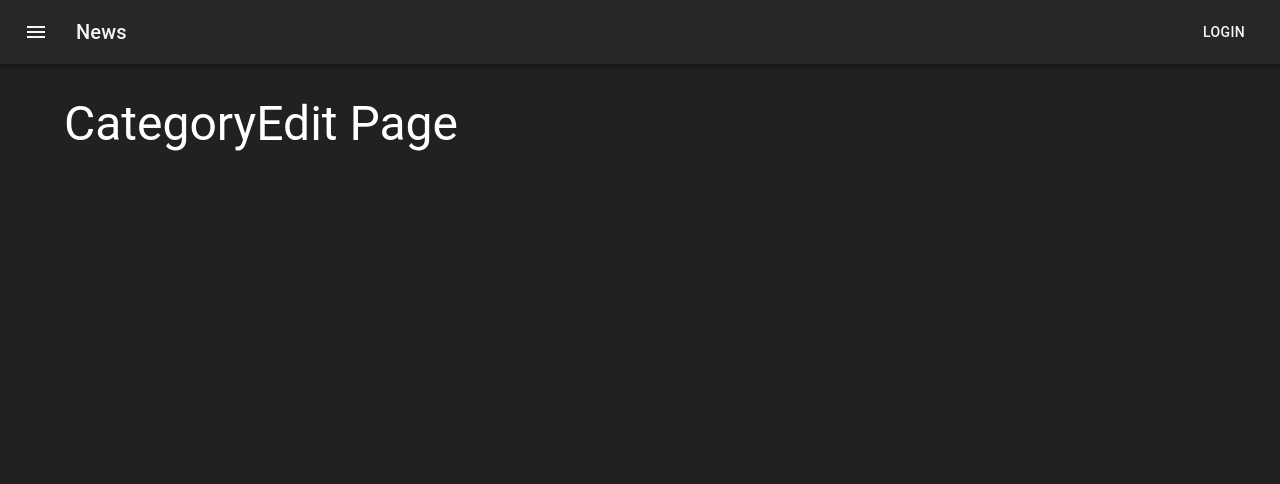
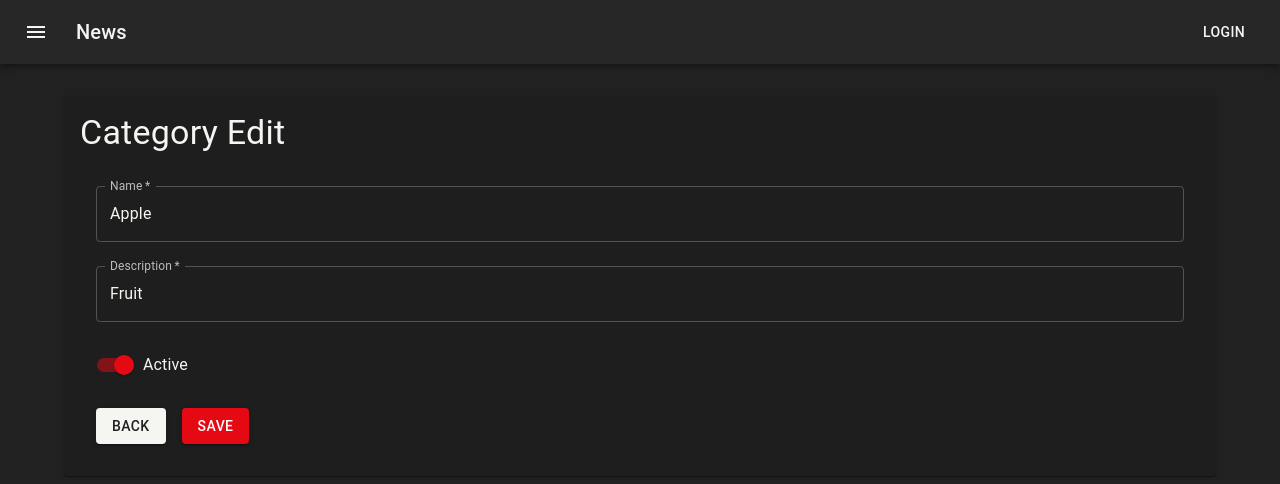
Before and after one commit to luiz8910/codeflix, a React (Create React App) app: page /categories/edit/1 in a window 1280 px wide. Shown: the top 484 px of the page. Built offline with nearby package versions, Linux system fonts and the light colour scheme.

Commit message:
Pagina de edição de categoria

```diff
--- a/src/features/categories/EditCategory.tsx
+++ b/src/features/categories/EditCategory.tsx
@@ -1,10 +1,108 @@
-import { Box, Typography } from "@mui/material";
-import React from "react";
+import {
+  Box,
+  FormControl,
+  Grid,
+  Paper,
+  Typography,
+  TextField,
+  Button,
+  Switch,
+  FormGroup,
+  FormControlLabel,
+} from "@mui/material";
+import { useState } from "react";
+import { Link, useParams } from "react-router-dom";
+import { useAppSelector } from "../../app/hooks";
+import { selectCategoryById } from "./categorySlice";
 
-export const EditCategory = () => (
-  <Box>
-    <Typography variant="h3" component="h1">
-      CategoryEdit Page
-    </Typography>
-  </Box>
-);
+export const EditCategory = () => {
+  const id = useParams().id || "";
+
+  const category = useAppSelector((state) => selectCategoryById(state, id));
+  const [isDisabled, setIsDisabled] = useState(false);
+
+  const handleChange = (e: any) => {};
+  const handleToggle = (e: any) => {};
+
+  return (
+    <Box>
+      <Paper>
+        <Box p={2}>
+          <Box mb={2}>
+            <Typography variant="h4">Category Edit</Typography>
+          </Box>
+
+          <Box p={2}>
+            <form>
+              <Grid container spacing={3}>
+                <Grid item xs={12}>
+                  <FormControl fullWidth>
+                    <TextField
+                      name="name"
+                      required
+                      label="Name"
+                      variant="outlined"
+                      value={category.name}
+                      onChange={handleChange}
+                      disabled={isDisabled}
+                    />
+                  </FormControl>
+                </Grid>
+
+                <Grid item xs={12}>
+                  <FormControl fullWidth>
+                    <TextField
+                      name="description"
+                      required
+                      label="Description"
+                      variant="outlined"
+                      value={category.description}
+                      onChange={handleChange}
+                      disabled={isDisabled}
+                    />
+                  </FormControl>
+                </Grid>
+
+                <Grid item xs={12}>
+                  <FormGroup>
+                    <FormControlLabel
+                      control={
+                        <Switch
+                          name="is_active"
+                          color="secondary"
+                          onChange={handleToggle}
+                          checked={category.is_active}
+                        />
+                      }
+                      label="Active"
+                    />
+                  </FormGroup>
+                </Grid>
+
+                <Grid item xs={12}>
+                  <Box display="flex" gap={2}>
+                    <Button
+                      variant="contained"
+                      component={Link}
+                      to="/categories"
+                    >
+                      Back
+                    </Button>
+                    <Button
+                      variant="contained"
+                      type="submit"
+                      color="secondary"
+                      disabled={isDisabled}
+                    >
+                      Save
+                    </Button>
+                  </Box>
+                </Grid>
+              </Grid>
+            </form>
+          </Box>
+        </Box>
+      </Paper>
+    </Box>
+  );
+};
--- a/src/features/categories/ListCategory.tsx
+++ b/src/features/categories/ListCategory.tsx
@@ -109,7 +109,7 @@
           disableColumnSelector={true}
           disableDensitySelector={true}
           components={{ Toolbar: GridToolbar }}
-          componentsProps={{
+          slotProps={{
             toolbar: {
               showQuickFilter: true,
               quickFilterProps: { debounceMs: 500 },
--- a/src/features/categories/categorySlice.ts
+++ b/src/features/categories/categorySlice.ts
@@ -54,4 +54,21 @@
 //Selectors
 export const selectCategories = (state: RootState) => state.categories;
 
+//Select category by id
+export const selectCategoryById = (state: RootState, id: string) => {
+  const category = state.categories.find((category) => category.id === id);
+
+  return (
+    category || {
+      id: "",
+      name: "",
+      description: "",
+      is_active: false,
+      deleted_at: null,
+      created_at: "",
+      updated_at: "",
+    }
+  );
+};
+
 export default categoriesSlice.reducer;
```
